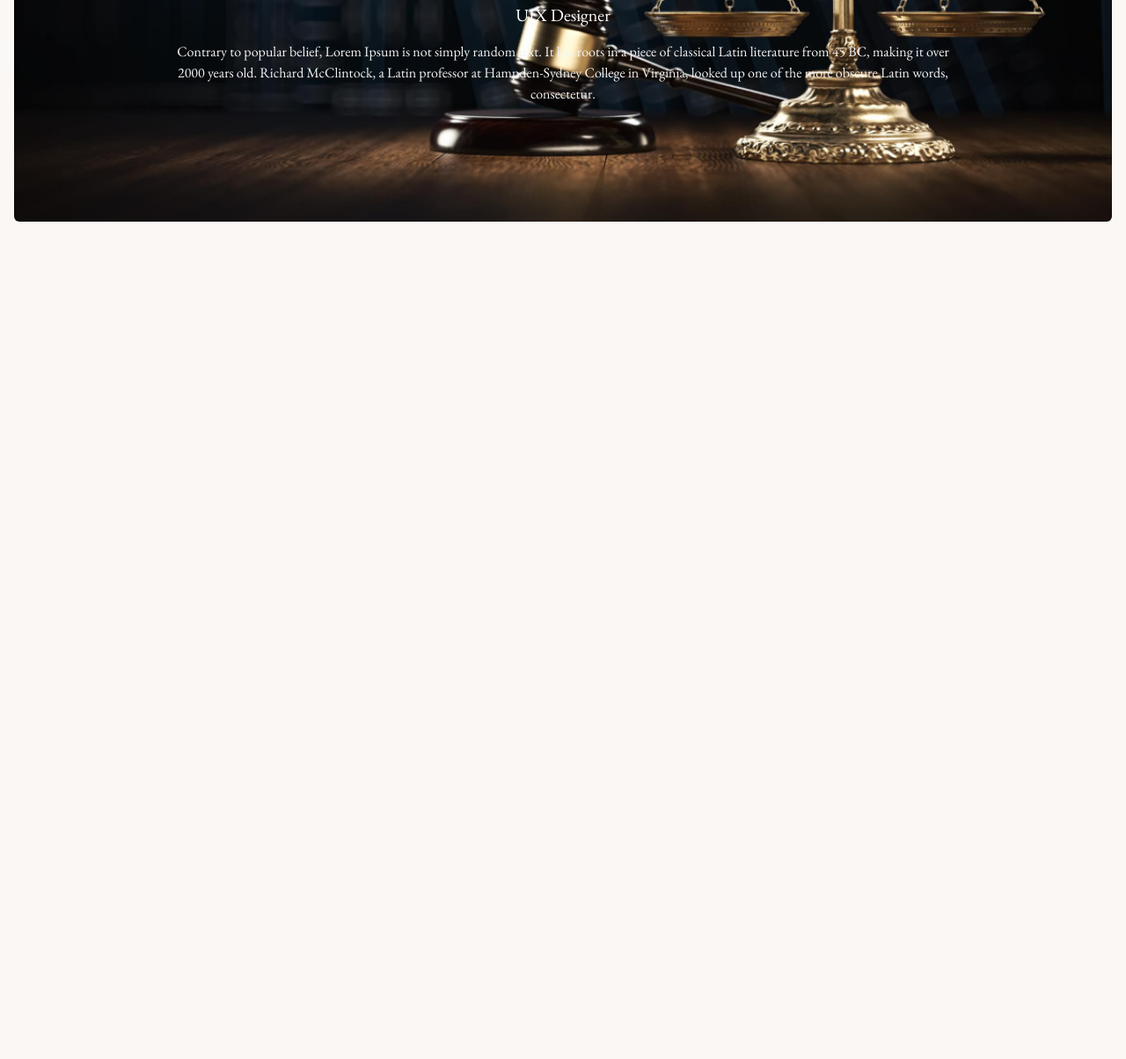
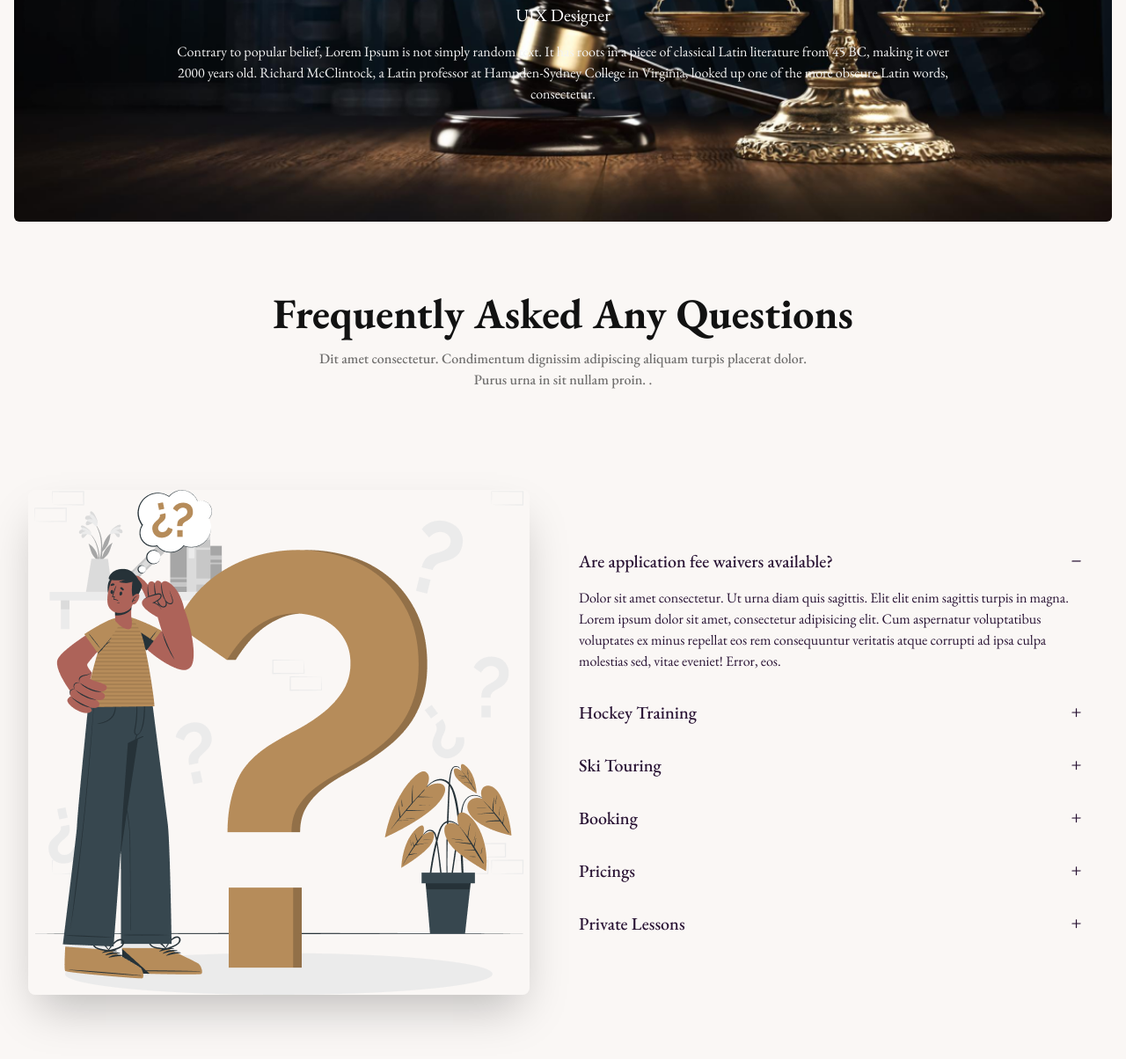
Before and after one commit to anik558363/Legal-Solution, a plain HTML site: page index.html in a window 1280 px wide. Shown: the part 2190-3394 px from the top of the page at 88% size. Before the commit the page ends 2506 px from the top, so only its background shows below. Drawn offline with nearby package versions, Linux system fonts and the light colour scheme.

Commit message:
faq secrion done

```diff
--- a/index.html
+++ b/index.html
@@ -48,12 +48,10 @@
           <div tabindex="0" role="button" class="btn btn-ghost rounded-md md:hidden">
             <svg xmlns="http://www.w3.org/2000/svg" class="h-5 w-5" fill="none" viewBox="0 0 24 24"
               stroke="currentColor">
-                            <path stroke-linecap="round" stroke-linejoin="round" stroke-width="2"
-                                d="M4 6h16M4 12h8m-8 6h16" />
+              <path stroke-linecap="round" stroke-linejoin="round" stroke-width="2" d="M4 6h16M4 12h8m-8 6h16" />
             </svg>
           </div>
-                    <ul tabindex="0"
-                        class="menu menu-sm dropdown-content mt-3 z-[1] p-2 shadow bg-base-100 rounded-box w-24">
+          <ul tabindex="0" class="menu menu-sm dropdown-content mt-3 z-[1] p-2 shadow bg-base-100 rounded-box w-24">
             <li><a>Home </a></li>
             <li><a>Services</a></li>
             <li><a>Cases </a></li>
@@ -83,15 +81,18 @@
 
     <!-- banner -->
 
-        <div class="hero mt-10 h-[550px] rounded-lg"
-            style="background-image: url(./images/banner.png);">
+    <div class="hero mt-10 h-[550px] rounded-lg" style="background-image: url(./images/banner.png);">
       <div class="hero-content text-center text-neutral-content">
         <div class="max-w-md">
           <h1 class="mb-5 text-2xl md:text-5xl font-bold">We Provide Effective Legal Solutions</h1>
-                    <p class="mb-5 md:text-[18px]">There are many variations of passages of Lorem Ipsum available, but the majority have suffered alteration in some form, by injected humour.</p>
+          <p class="mb-5 md:text-[18px]">There are many variations of passages of Lorem Ipsum available, but the
+            majority have suffered alteration in some form, by injected humour.</p>
           <div class="flex flex-col md:flex-row justify-center items-center gap-3">
-                        <input class="py-3 pl-3 md:px-5 rounded-md outline-none placeholder:italic placeholder:text-slate-700 text-slate-700 text-xl md:font-bold" type="text" value="" placeholder="Search your services...">
-                        <button class="bg-[#B68C5A] px-7 py-3 rounded-md md:font-bold text-xl hover:bg-red-500 text-white duration-200">Search</button>
+            <input
+              class="py-3 pl-3 md:px-5 rounded-md outline-none placeholder:italic placeholder:text-slate-700 text-slate-700 text-xl md:font-bold"
+              type="text" value="" placeholder="Search your services...">
+            <button
+              class="bg-[#B68C5A] px-7 py-3 rounded-md md:font-bold text-xl hover:bg-red-500 text-white duration-200">Search</button>
           </div>
         </div>
       </div>
@@ -107,7 +108,8 @@
     <section class="my-16">
       <div class="mx-auto md:w-3/4 text-center">
         <h3 class="text-[#414040] text-3xl md:text-[40px] font-extrabold">The Legal Practice Area</h3>
-                <p class="text-[18px] text-[#707070] mt-4">There are many variations of passages of  Ipsum available, but the majority have <br> suffered alteration in some form, by injected humour.</p>
+        <p class="text-[18px] text-[#707070] mt-4">There are many variations of passages of Ipsum available, but the
+          majority have <br> suffered alteration in some form, by injected humour.</p>
       </div>
 
       <div class="grid grid-cols-1 md:grid-cols-2 lg:grid-cols-4 gap-5 mt-16">
@@ -120,7 +122,8 @@
           </figure>
           <div class="card-body items-center text-center">
             <h2 class="card-title text-[#414040] text-[32px] font-extrabold">Business Law</h2>
-                      <p>There are many variations of passages of Lorem Ipsum available, but the majority have suffered alteration in some form, by injected humour.</p>
+            <p>There are many variations of passages of Lorem Ipsum available, but the majority have suffered alteration
+              in some form, by injected humour.</p>
             <div class="card-actions">
               <button class="">
                 <img src="./images/Frame.png" alt="">
@@ -136,7 +139,8 @@
           </figure>
           <div class="card-body items-center text-center">
             <h2 class="card-title text-[#414040] text-[32px] font-extrabold">Criminal Law </h2>
-                      <p>There are many variations of passages of Lorem Ipsum available, but the majority have suffered alteration in some form, by injected humour.</p>
+            <p>There are many variations of passages of Lorem Ipsum available, but the majority have suffered alteration
+              in some form, by injected humour.</p>
             <div class="card-actions">
               <button class="">
                 <img src="./images/Frame.png" alt="">
@@ -152,7 +156,8 @@
           </figure>
           <div class="card-body items-center text-center">
             <h2 class="card-title text-[#414040] text-[32px] font-extrabold">Child Support </h2>
-                      <p>There are many variations of passages of Lorem Ipsum available, but the majority have suffered alteration in some form, by injected humour.</p>
+            <p>There are many variations of passages of Lorem Ipsum available, but the majority have suffered alteration
+              in some form, by injected humour.</p>
             <div class="card-actions">
               <button class="">
                 <img src="./images/Frame.png" alt="">
@@ -168,7 +173,8 @@
           </figure>
           <div class="card-body items-center text-center">
             <h2 class="card-title text-[#414040] text-[32px] font-extrabold">Education Law </h2>
-                      <p>There are many variations of passages of Lorem Ipsum available, but the majority have suffered alteration in some form, by injected humour.</p>
+            <p>There are many variations of passages of Lorem Ipsum available, but the majority have suffered alteration
+              in some form, by injected humour.</p>
             <div class="card-actions">
               <button class="">
                 <img src="./images/Frame.png" alt="">
@@ -184,7 +190,8 @@
           </figure>
           <div class="card-body items-center text-center">
             <h2 class="card-title text-[#414040] text-[32px] font-extrabold">Divorce Law </h2>
-                      <p>There are many variations of passages of Lorem Ipsum available, but the majority have suffered alteration in some form, by injected humour.</p>
+            <p>There are many variations of passages of Lorem Ipsum available, but the majority have suffered alteration
+              in some form, by injected humour.</p>
             <div class="card-actions">
               <button class="">
                 <img src="./images/Frame.png" alt="">
@@ -200,7 +207,8 @@
           </figure>
           <div class="card-body items-center text-center">
             <h2 class="card-title text-[#414040] text-[32px] font-extrabold">Tax Law </h2>
-                      <p>There are many variations of passages of Lorem Ipsum available, but the majority have suffered alteration in some form, by injected humour.</p>
+            <p>There are many variations of passages of Lorem Ipsum available, but the majority have suffered alteration
+              in some form, by injected humour.</p>
             <div class="card-actions">
               <button class="">
                 <img src="./images/Frame.png" alt="">
@@ -216,7 +224,8 @@
           </figure>
           <div class="card-body items-center text-center">
             <h2 class="card-title text-[#414040] text-[32px] font-extrabold">Divorce Law</h2>
-                      <p>There are many variations of passages of Lorem Ipsum available, but the majority have suffered alteration in some form, by injected humour.</p>
+            <p>There are many variations of passages of Lorem Ipsum available, but the majority have suffered alteration
+              in some form, by injected humour.</p>
             <div class="card-actions">
               <button class="">
                 <img src="./images/Frame.png" alt="">
@@ -232,7 +241,8 @@
           </figure>
           <div class="card-body items-center text-center">
             <h2 class="card-title text-[#414040] text-[32px] font-extrabold">Business Law</h2>
-                      <p>There are many variations of passages of Lorem Ipsum available, but the majority have suffered alteration in some form, by injected humour.</p>
+            <p>There are many variations of passages of Lorem Ipsum available, but the majority have suffered alteration
+              in some form, by injected humour.</p>
             <div class="card-actions">
               <button class="">
                 <img src="./images/Frame.png" alt="">
@@ -250,18 +260,23 @@
     <section class="my-16">
       <div class="mx-auto md:w-3/4 text-center mb-16">
         <h3 class="text-[#414040] text-3xl md:text-[40px] font-extrabold">What Our Client Say</h3>
-                <p class="text-[18px] text-[#707070] mt-4">There are many variations of passages of  Ipsum available, but the majority have <br> suffered alteration in some form, by injected humour.</p>
+        <p class="text-[18px] text-[#707070] mt-4">There are many variations of passages of Ipsum available, but the
+          majority have <br> suffered alteration in some form, by injected humour.</p>
       </div>
 
       <div class="carousel w-full lg:h-[70vh] rounded-md">
-                <div id="slide1" class="carousel-item relative w-full bg-[url(./images/banner.png)] bg-no-repeat bg-center bg-cover">
+        <div id="slide1"
+          class="carousel-item relative w-full bg-[url(./images/banner.png)] bg-no-repeat bg-center bg-cover">
           <div class="flex flex-col justify-center items-center space-y-4 pb-7 lg:pb-0">
             <figure class="px-10 pt-10">
               <img src="./images/Ellipse1.png" alt="Shoes" class="rounded-xl" />
             </figure>
             <h2 class="card-title text-white  text-2xl md:text-3xl font-bold">Awlad Hossain</h2>
             <p class="text-white text-xl">UIX Designer</p>
-                      <p class="text-[#F3F3F3] text-center md:w-3/4 px-4">Contrary to popular belief, Lorem Ipsum is not simply random text. It has roots in a piece of classical Latin literature from 45 BC, making it over 2000 years old. Richard McClintock, a Latin professor at Hampden-Sydney College in Virginia, looked up one of the more obscure Latin words, consectetur.</p>
+            <p class="text-[#F3F3F3] text-center md:w-3/4 px-4">Contrary to popular belief, Lorem Ipsum is not simply
+              random text. It has roots in a piece of classical Latin literature from 45 BC, making it over 2000 years
+              old. Richard McClintock, a Latin professor at Hampden-Sydney College in Virginia, looked up one of the
+              more obscure Latin words, consectetur.</p>
           </div>
           <div class="absolute flex justify-between transform -translate-y-1/2 left-5 right-5 top-1/2">
             <a href="#slide4" class="btn btn-circle">❮</a>
@@ -271,9 +286,102 @@
 
       </div>
 
+    </section>
 
 
+    <!-- faq -->
+
+    <section class="my-20">
+      <div class="space-y-4 text-center">
+        <h4 class="text-[#121212] text-3xl md:text-5xl font-bold">Frequently Asked Any Questions</h4>
+        <p class="text-[#12121299] font-medium leading-6 mx-auto">Dit amet consectetur. Condimentum dignissim
+          adipiscing aliquam turpis placerat dolor. <br> Purus urna in sit nullam proin. .</p>
+      </div>
+
+      <div class="hero min-h-screen ">
+        <div class="hero-content flex-col lg:flex-row gap-10">
+          <img src="./Images/faq.png" class=" rounded-lg shadow-2xl" />
+          <div>
+            <div class="collapse collapse-plus">
+              <input type="radio" name="my-accordion-3" checked="checked" />
+              <div class="collapse-title text-xl font-medium">
+                Are application fee waivers available?
+              </div>
+              <div class="collapse-content">
+                <p>Dolor sit amet consectetur. Ut urna diam quis sagittis. Elit elit enim sagittis turpis in magna.
+                  Lorem ipsum dolor sit amet, consectetur adipisicing elit. Cum aspernatur voluptatibus voluptates ex
+                  minus repellat eos rem consequuntur veritatis atque corrupti ad ipsa culpa molestias sed, vitae
+                  eveniet! Error, eos. </p>
+              </div>
+            </div>
+            <div class="collapse collapse-plus">
+              <input type="radio" name="my-accordion-3" />
+              <div class="collapse-title text-xl font-medium">
+                Hockey Training
+              </div>
+              <div class="collapse-content">
+                <p>Dolor sit amet consectetur. Ut urna diam quis sagittis. Elit elit enim sagittis turpis in magna.
+                  Lorem ipsum dolor sit amet, consectetur adipisicing elit. Cum aspernatur voluptatibus voluptates ex
+                  minus repellat eos rem consequuntur veritatis atque corrupti ad ipsa culpa molestias sed, vitae
+                  eveniet! Error, eos. </p>
+              </div>
+            </div>
+            <div class="collapse collapse-plus">
+              <input type="radio" name="my-accordion-3" />
+              <div class="collapse-title text-xl font-medium">
+                Ski Touring
+              </div>
+              <div class="collapse-content">
+                <p>Dolor sit amet consectetur. Ut urna diam quis sagittis. Elit elit enim sagittis turpis in magna.
+                  Lorem ipsum dolor sit amet, consectetur adipisicing elit. Cum aspernatur voluptatibus voluptates ex
+                  minus repellat eos rem consequuntur veritatis atque corrupti ad ipsa culpa molestias sed, vitae
+                  eveniet! Error, eos. </p>
+              </div>
+            </div>
+            <div class="collapse collapse-plus">
+              <input type="radio" name="my-accordion-3" />
+              <div class="collapse-title text-xl font-medium">
+                Booking
+              </div>
+              <div class="collapse-content">
+                <p>Dolor sit amet consectetur. Ut urna diam quis sagittis. Elit elit enim sagittis turpis in magna.
+                  Lorem ipsum dolor sit amet, consectetur adipisicing elit. Cum aspernatur voluptatibus voluptates ex
+                  minus repellat eos rem consequuntur veritatis atque corrupti ad ipsa culpa molestias sed, vitae
+                  eveniet! Error, eos. </p>
+              </div>
+            </div>
+            <div class="collapse collapse-plus">
+              <input type="radio" name="my-accordion-3" />
+              <div class="collapse-title text-xl font-medium">
+                Pricings
+              </div>
+              <div class="collapse-content">
+                <p>Dolor sit amet consectetur. Ut urna diam quis sagittis. Elit elit enim sagittis turpis in magna.
+                  Lorem ipsum dolor sit amet, consectetur adipisicing elit. Cum aspernatur voluptatibus voluptates ex
+                  minus repellat eos rem consequuntur veritatis atque corrupti ad ipsa culpa molestias sed, vitae
+                  eveniet! Error, eos. </p>
+              </div>
+            </div>
+            <div class="collapse collapse-plus">
+              <input type="radio" name="my-accordion-3" />
+              <div class="collapse-title text-xl font-medium">
+                Private Lessons
+              </div>
+              <div class="collapse-content">
+                <p>Dolor sit amet consectetur. Ut urna diam quis sagittis. Elit elit enim sagittis turpis in magna.
+                  Lorem ipsum dolor sit amet, consectetur adipisicing elit. Cum aspernatur voluptatibus voluptates ex
+                  minus repellat eos rem consequuntur veritatis atque corrupti ad ipsa culpa molestias sed, vitae
+                  eveniet! Error, eos. </p>
+              </div>
+            </div>
+          </div>
+        </div>
+      </div>
+
     </section>
+
+
+
   </main>
   <footer></footer>
 </body>
```
Lines whose indentation alone changed are shown as unchanged.
